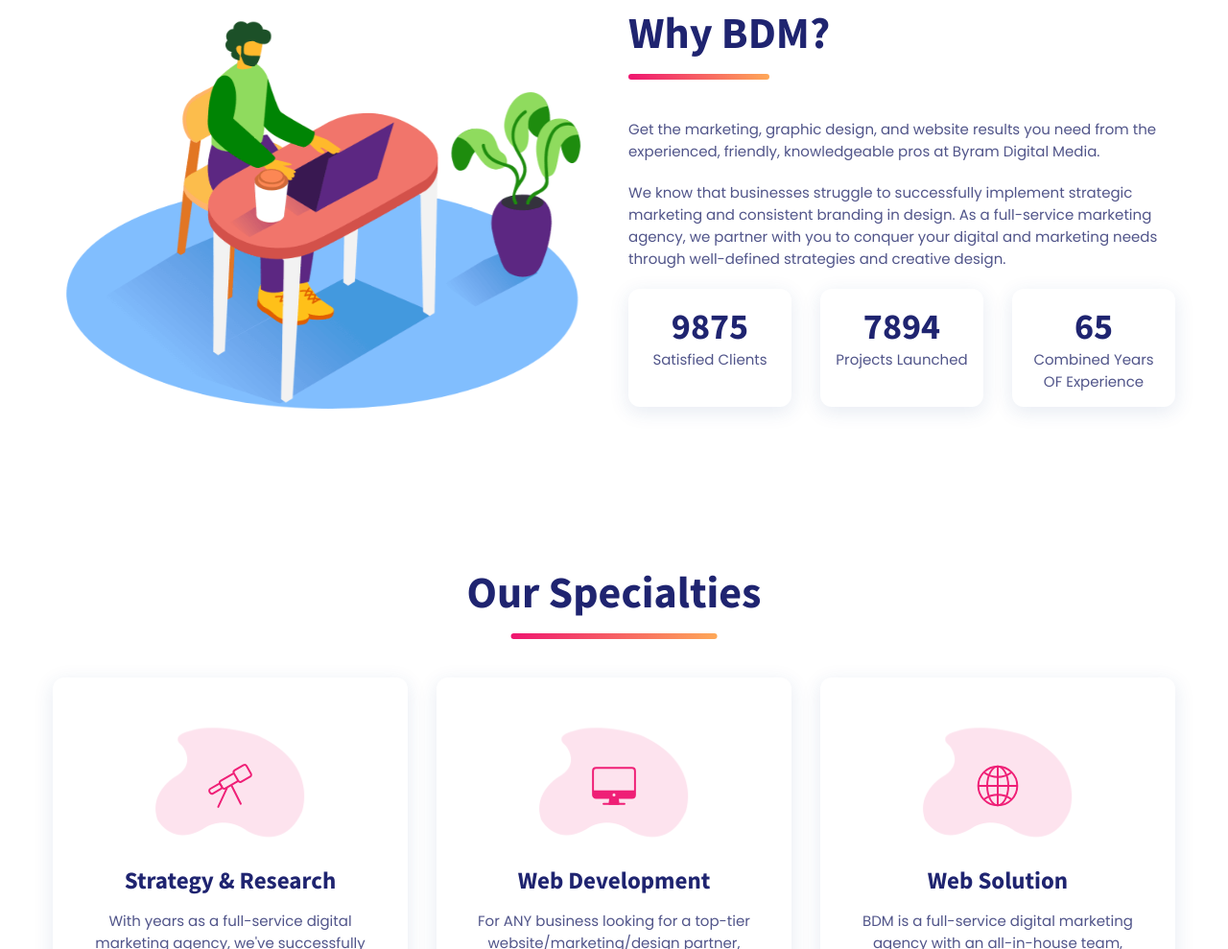
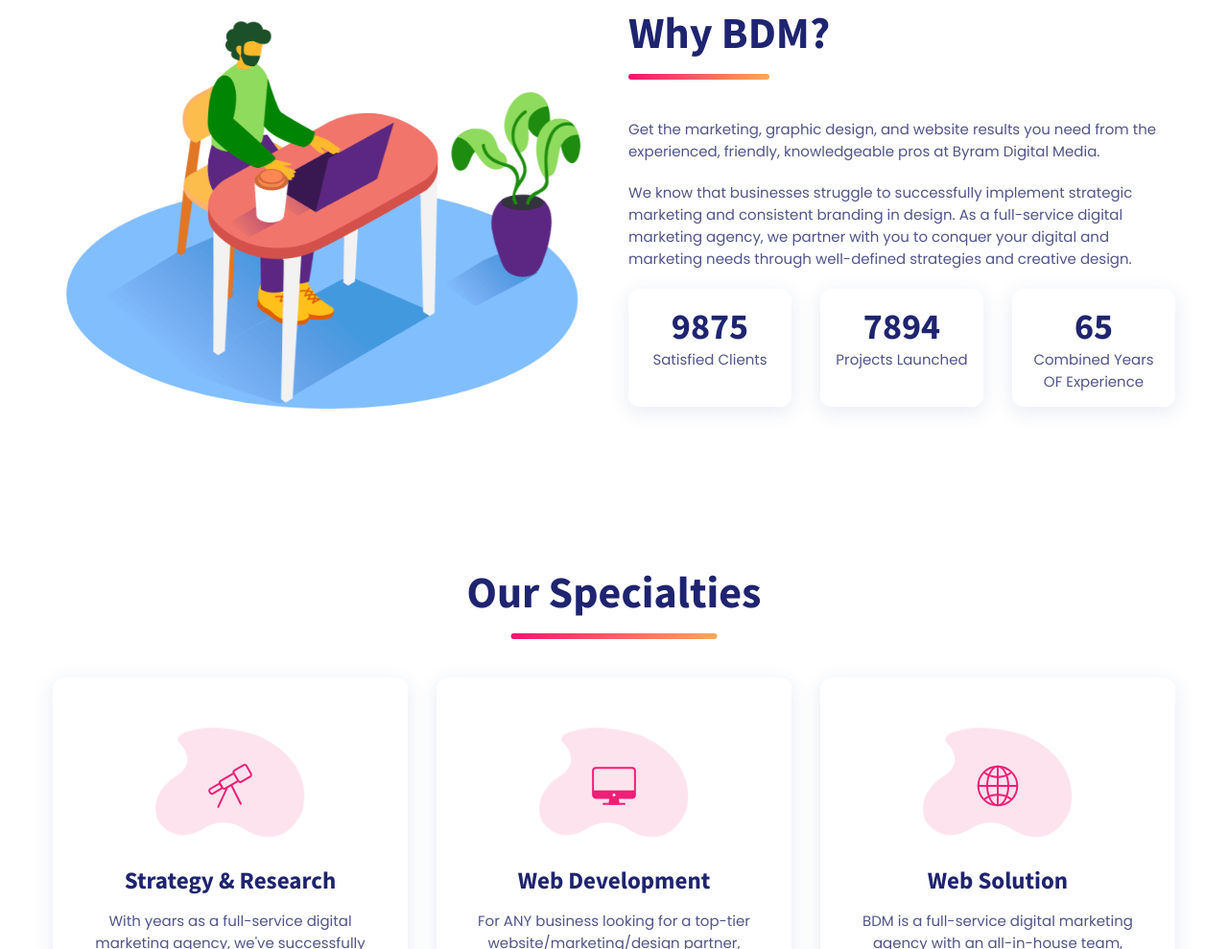
Before and after one commit to jwilliampope/sadee_site, a plain HTML site: page index.html in a window 1280 px wide. Shown: the part 855-1844 px from the top of the page at 96% size. Drawn offline with nearby package versions, Linux system fonts and the light colour scheme.

Commit message:
changed marketing to digital marketing

```diff
--- a/index.html
+++ b/index.html
@@ -102,7 +102,7 @@
             </p>
             <p class="about-text">
               We know that businesses struggle to successfully implement strategic marketing and consistent branding in
-              design. As a full-service marketing agency, we partner with you to conquer your digital and marketing
+              design. As a full-service digital marketing agency, we partner with you to conquer your digital and marketing
               needs through well-defined strategies and creative design.
             </p>
 
```
